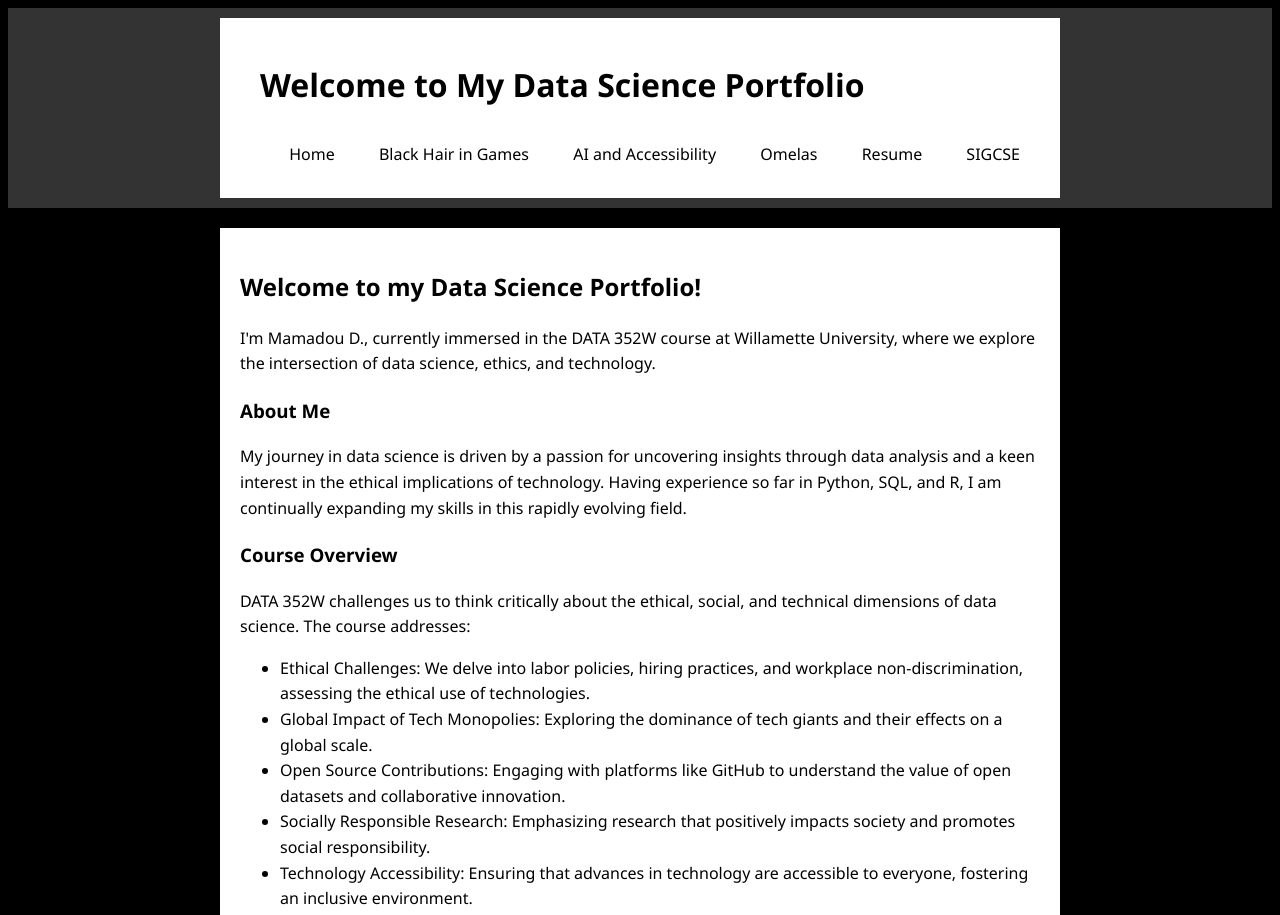
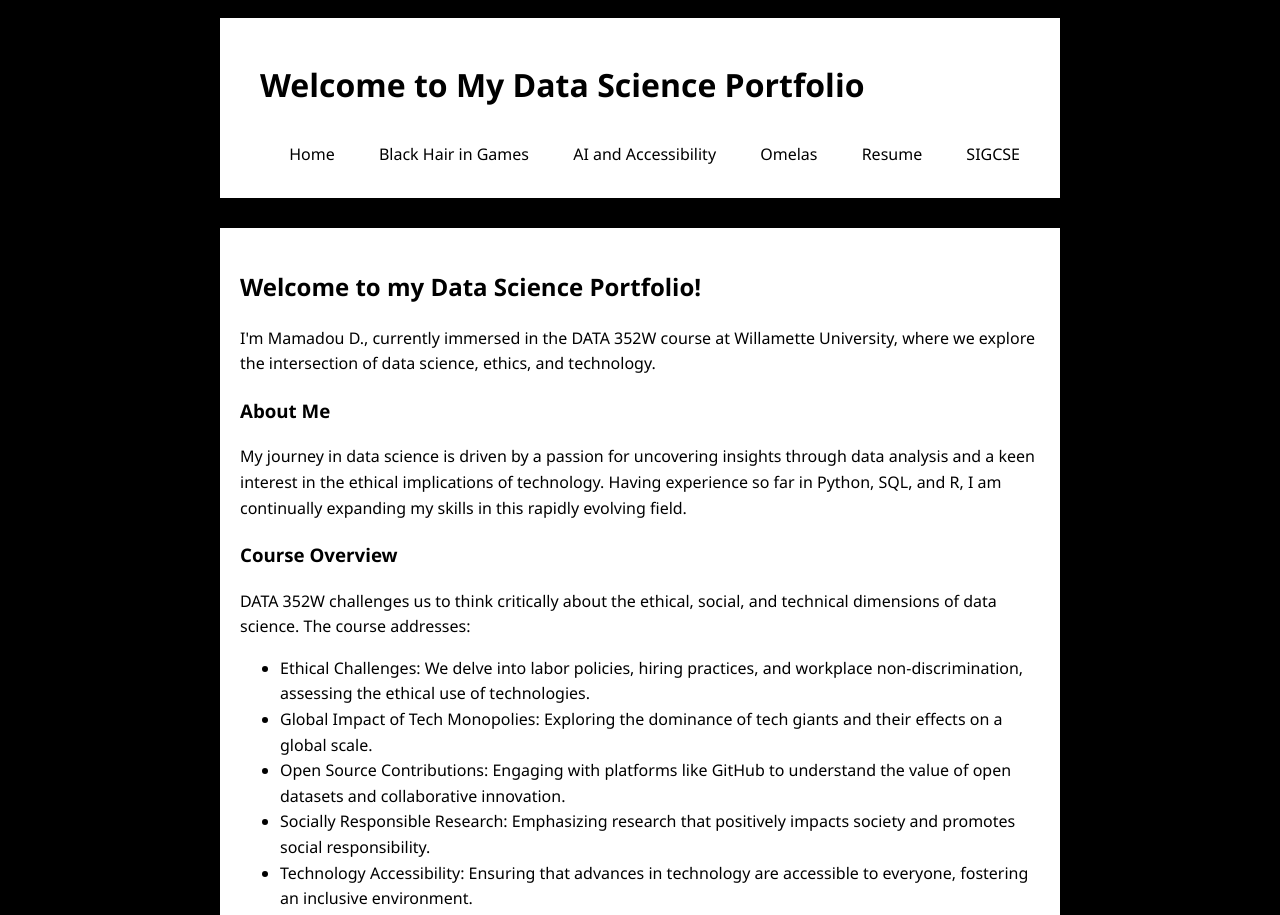
Before and after one commit to mdem6/mdem6.github.io, a plain HTML site: page index.html in a window 1280 px wide. Shown: the top 915 px of the page. Drawn offline with Linux system fonts and the light colour scheme.

Commit message:
Update index.html

```diff
--- a/index.html
+++ b/index.html
@@ -18,7 +18,7 @@
             color: #000;
         }
         header {
-            background: #333;
+            background: #000000;
             color: #fff;
             padding-top: 10px;
             padding-bottom: 10px;
@@ -121,6 +121,7 @@
         <img src="image7.jpg" alt="Art Collection Image 7">
         <img src="image8.jpg" alt="Art Collection Image 8">
         <img src="image9.jpg" alt="Art Collection Image 9">
+        <img src="image10.jpg" alt="Art Collection Image 10">
     </div>
 </div>
 
```
